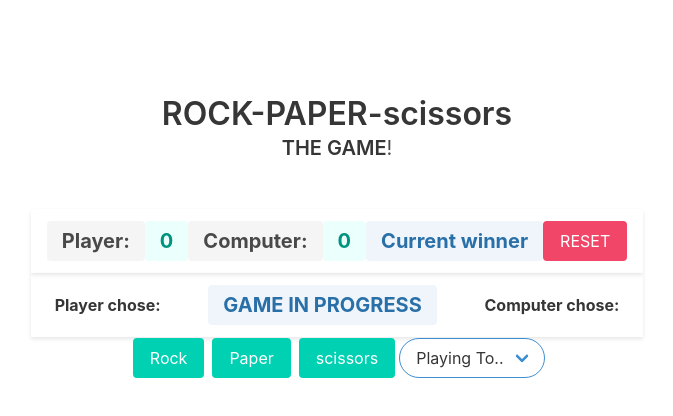
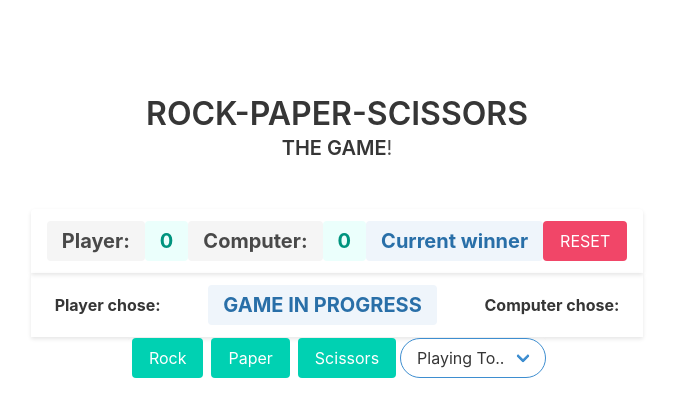
Before and after one commit to Andrew-Hinson/Andrew-Hinson.github.io, a plain HTML site: page index.html in a window 1280 px wide. Shown: the whole page, without its empty margins (303-976 px from the left). Drawn offline with nearby package versions, Linux system fonts and the light colour scheme.

Commit message:
capitilization mistakes fixed

```diff
--- a/index.html
+++ b/index.html
@@ -10,7 +10,7 @@
   <section class="section hero">
     <div id="head" class="container hero-body has-text-centered">
       <h1 class="title">
-        ROCK-PAPER-scissors
+        ROCK-PAPER-SCISSORS
       </h1>
       <p class="subtitle">
         <strong>THE GAME</strong>!
@@ -34,7 +34,7 @@
         <footer class="card-footer">
           <button id="rock-button" class="button is-primary rps">Rock</button>
           <button id="paper-button" class="button is-primary rps">Paper</button>
-          <button id="scissors-button" class="button is-primary rps">scissors</button>
+          <button id="scissors-button" class="button is-primary rps">Scissors</button>
                 <div class="select is-rounded is-info">
                     <select name="" id="playto">
                       <option value="3">Playing To..</option>
```
